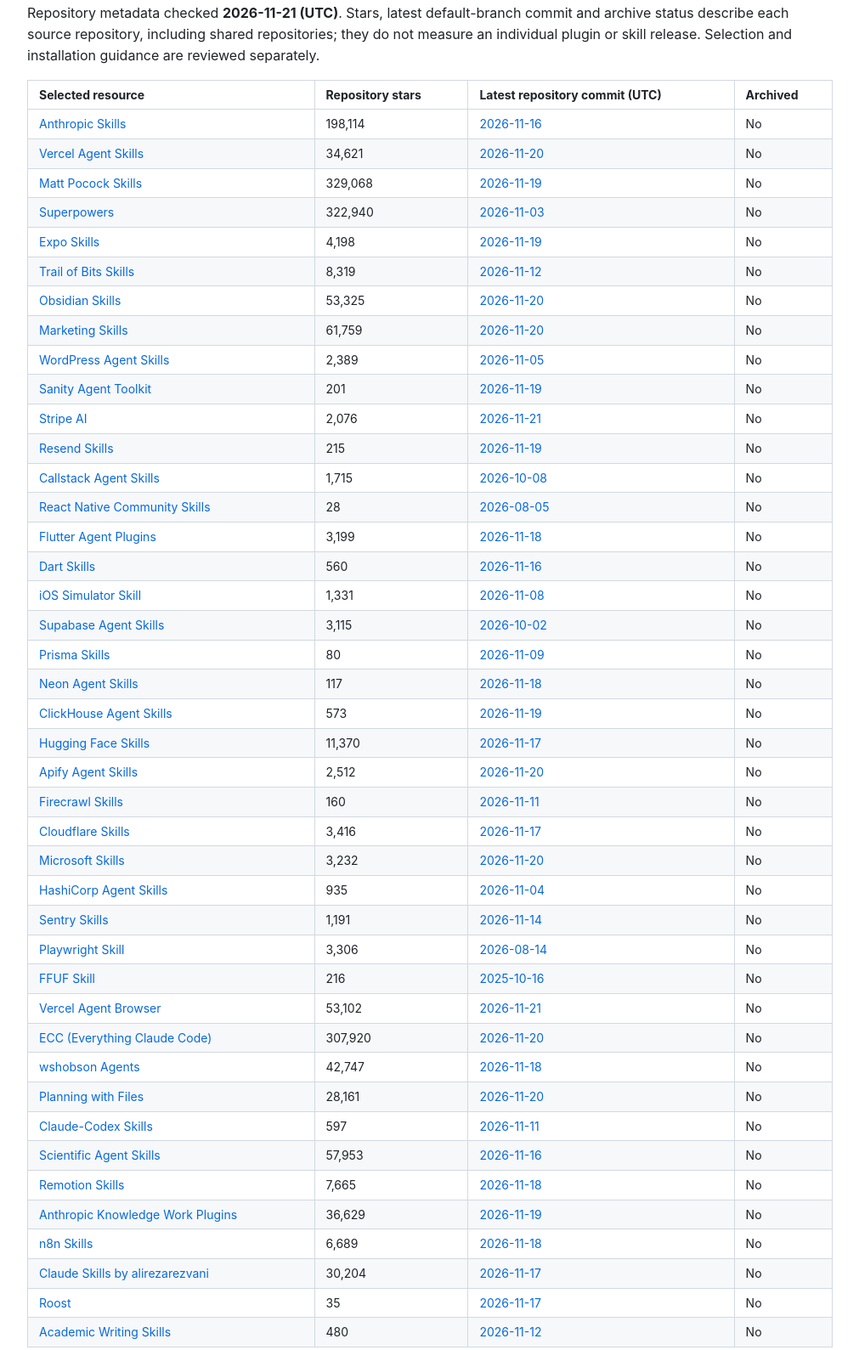
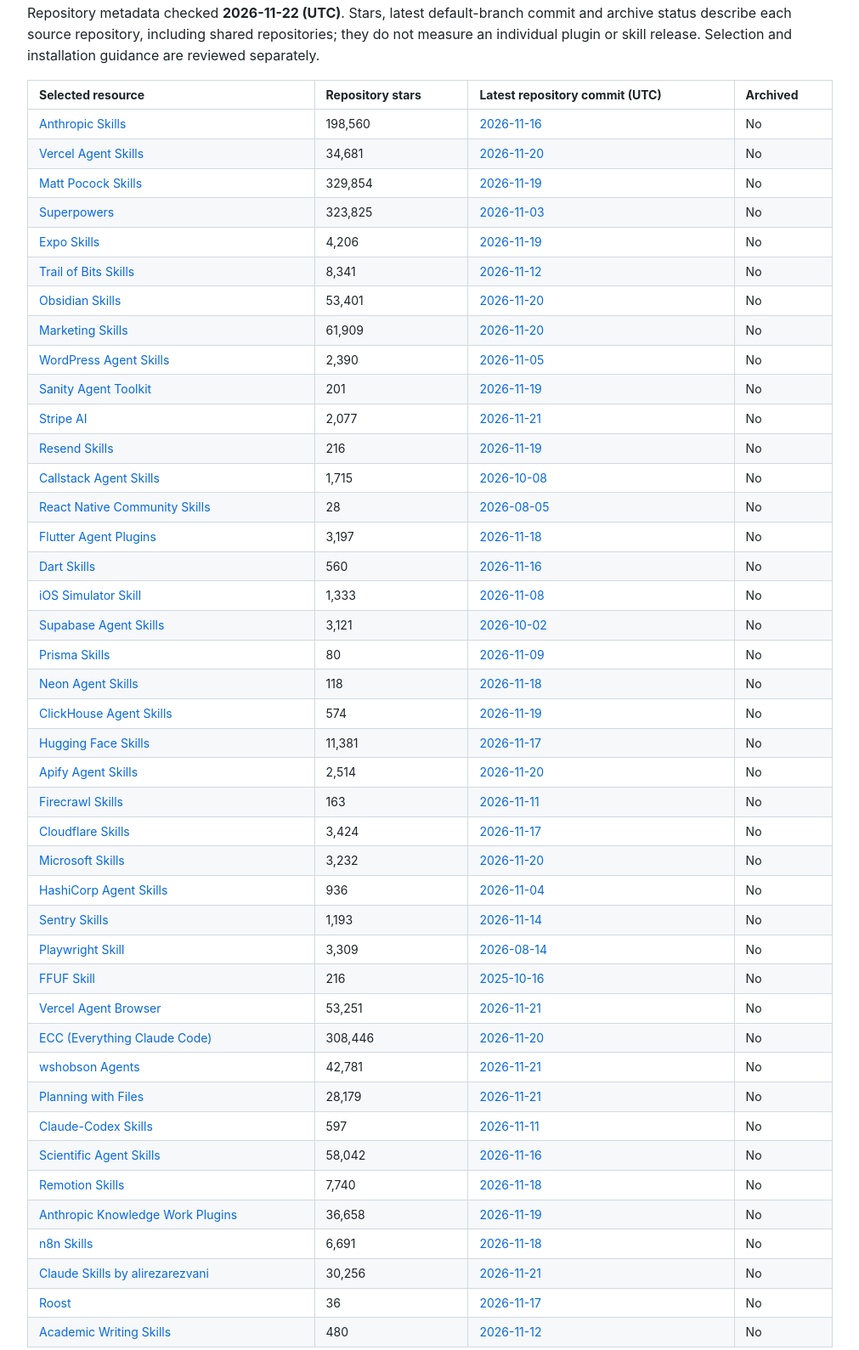
Before and after one commit to gbouslov/best-claude-code-skills, a plain HTML site: page docs/index.html in a window 1280 px wide. Shown: the part 9090-10679 px from the top of the page at 85% size, without its empty margins (134-1145 px from the left). Drawn offline with Linux system fonts and the light colour scheme.

Commit message:
Refresh public repository activity and README site

```diff
--- a/docs/index.html
+++ b/docs/index.html
@@ -563,7 +563,7 @@ running deployment commands.</pre></div>
 <p dir="auto">Source review dates above describe editorial checks of upstream scope and setup. The table below tracks repository metadata; a commit can change any file and does not establish when a particular skill changed.</p>
 
 <h2 dir="auto" id="repository-activity">Repository activity</h2>
-<p dir="auto">Repository metadata checked <strong>2026-11-21 (UTC)</strong>. Stars, latest default-branch commit and archive status describe each source repository, including shared repositories; they do not measure an individual plugin or skill release. Selection and installation guidance are reviewed separately.</p>
+<p dir="auto">Repository metadata checked <strong>2026-11-22 (UTC)</strong>. Stars, latest default-branch commit and archive status describe each source repository, including shared repositories; they do not measure an individual plugin or skill release. Selection and installation guidance are reviewed separately.</p>
 <markdown-accessiblity-table><div class="table-wrap"><table role="table">
 <thead>
 <tr>
@@ -576,55 +576,55 @@ running deployment commands.</pre></div>
 <tbody>
 <tr>
 <td><a href="https://github.com/anthropics/skills">Anthropic Skills</a></td>
-<td align="right">198,114</td>
+<td align="right">198,560</td>
 <td><a href="https://github.com/anthropics/skills/commit/e4bb5d960d87126ff3b3a8af1a104b7db67560ba">2026-11-16</a></td>
 <td>No</td>
 </tr>
 <tr>
 <td><a href="https://github.com/vercel-labs/agent-skills">Vercel Agent Skills</a></td>
-<td align="right">34,621</td>
+<td align="right">34,681</td>
 <td><a href="https://github.com/vercel-labs/agent-skills/commit/5a37a6329fbad3666c3207392a6a7c0110e92efb">2026-11-20</a></td>
 <td>No</td>
 </tr>
 <tr>
 <td><a href="https://github.com/mattpocock/skills">Matt Pocock Skills</a></td>
-<td align="right">329,068</td>
+<td align="right">329,854</td>
 <td><a href="https://github.com/mattpocock/skills/commit/abeeaf95660ba9e8b7c753eb38f441ca707a8823">2026-11-19</a></td>
 <td>No</td>
 </tr>
 <tr>
 <td><a href="https://github.com/obra/superpowers">Superpowers</a></td>
-<td align="right">322,940</td>
+<td align="right">323,825</td>
 <td><a href="https://github.com/obra/superpowers/commit/22f0b463e7a5e579904dd6211a520321035526f7">2026-11-03</a></td>
 <td>No</td>
 </tr>
 <tr>
 <td><a href="https://github.com/expo/skills">Expo Skills</a></td>
-<td align="right">4,198</td>
+<td align="right">4,206</td>
 <td><a href="https://github.com/expo/skills/commit/88d9bd79f3fa8452a778fbac65bae162c0b32ce4">2026-11-19</a></td>
 <td>No</td>
 </tr>
 <tr>
 <td><a href="https://github.com/trailofbits/skills">Trail of Bits Skills</a></td>
-<td align="right">8,319</td>
+<td align="right">8,341</td>
 <td><a href="https://github.com/trailofbits/skills/commit/149d7b21f4067765b82e67029730b42d228ef4b4">2026-11-12</a></td>
 <td>No</td>
 </tr>
 <tr>
 <td><a href="https://github.com/obsidianmd/obsidian-skills">Obsidian Skills</a></td>
-<td align="right">53,325</td>
+<td align="right">53,401</td>
 <td><a href="https://github.com/obsidianmd/obsidian-skills/commit/b110b2f8e9eb1f287892f937050dfd40af862cbb">2026-11-20</a></td>
 <td>No</td>
 </tr>
 <tr>
 <td><a href="https://github.com/coreyhaines31/marketingskills">Marketing Skills</a></td>
-<td align="right">61,759</td>
+<td align="right">61,909</td>
 <td><a href="https://github.com/coreyhaines31/marketingskills/commit/5b2b400eec1e7e1cec76245a715d0b0d4fd2a9c1">2026-11-20</a></td>
 <td>No</td>
 </tr>
 <tr>
 <td><a href="https://github.com/WordPress/agent-skills">WordPress Agent Skills</a></td>
-<td align="right">2,389</td>
+<td align="right">2,390</td>
 <td><a href="https://github.com/WordPress/agent-skills/commit/7374e6f1c913b3b02b25465d266d9c0e0a04fc96">2026-11-05</a></td>
 <td>No</td>
 </tr>
@@ -636,13 +636,13 @@ running deployment commands.</pre></div>
 </tr>
 <tr>
 <td><a href="https://github.com/stripe/ai">Stripe AI</a></td>
-<td align="right">2,076</td>
+<td align="right">2,077</td>
 <td><a href="https://github.com/stripe/ai/commit/1bb486909cc36ce608181c2af62c4716ba9cd7c7">2026-11-21</a></td>
 <td>No</td>
 </tr>
 <tr>
 <td><a href="https://github.com/resend/resend-skills">Resend Skills</a></td>
-<td align="right">215</td>
+<td align="right">216</td>
 <td><a href="https://github.com/resend/resend-skills/commit/063246e39987faebc2608f968ca13a02d994a0d4">2026-11-19</a></td>
 <td>No</td>
 </tr>
@@ -660,7 +660,7 @@ running deployment commands.</pre></div>
 </tr>
 <tr>
 <td><a href="https://github.com/flutter/agent-plugins">Flutter Agent Plugins</a></td>
-<td align="right">3,199</td>
+<td align="right">3,197</td>
 <td><a href="https://github.com/flutter/agent-plugins/commit/ff6d472ee66dbed566c4500edee460c94fde0a02">2026-11-18</a></td>
 <td>No</td>
 </tr>
@@ -672,13 +672,13 @@ running deployment commands.</pre></div>
 </tr>
 <tr>
 <td><a href="https://github.com/conorluddy/ios-simulator-skill">iOS Simulator Skill</a></td>
-<td align="right">1,331</td>
+<td align="right">1,333</td>
 <td><a href="https://github.com/conorluddy/ios-simulator-skill/commit/86fb9ba90a438bd2ee7ab640165bd77da396d941">2026-11-08</a></td>
 <td>No</td>
 </tr>
 <tr>
 <td><a href="https://github.com/supabase/agent-skills">Supabase Agent Skills</a></td>
-<td align="right">3,115</td>
+<td align="right">3,121</td>
 <td><a href="https://github.com/supabase/agent-skills/commit/c9be0e931b7930f7d02126d04774d904c381e7d7">2026-10-02</a></td>
 <td>No</td>
 </tr>
@@ -690,37 +690,37 @@ running deployment commands.</pre></div>
 </tr>
 <tr>
 <td><a href="https://github.com/neondatabase/agent-skills">Neon Agent Skills</a></td>
-<td align="right">117</td>
+<td align="right">118</td>
 <td><a href="https://github.com/neondatabase/agent-skills/commit/d3601d9e1f9398b96a1ee25047bafba5f04199eb">2026-11-18</a></td>
 <td>No</td>
 </tr>
 <tr>
 <td><a href="https://github.com/ClickHouse/agent-skills">ClickHouse Agent Skills</a></td>
-<td align="right">573</td>
+<td align="right">574</td>
 <td><a href="https://github.com/ClickHouse/agent-skills/commit/1008fd74c0912e2f4819d52324af8a2fac2b74c1">2026-11-19</a></td>
 <td>No</td>
 </tr>
 <tr>
 <td><a href="https://github.com/huggingface/skills">Hugging Face Skills</a></td>
-<td align="right">11,370</td>
+<td align="right">11,381</td>
 <td><a href="https://github.com/huggingface/skills/commit/5291c2b9365e06b175dc04817610c778623f4836">2026-11-17</a></td>
 <td>No</td>
 </tr>
 <tr>
 <td><a href="https://github.com/apify/agent-skills">Apify Agent Skills</a></td>
-<td align="right">2,512</td>
+<td align="right">2,514</td>
 <td><a href="https://github.com/apify/agent-skills/commit/190fc192e83ac229312461e69b727bbd5aa2147e">2026-11-20</a></td>
 <td>No</td>
 </tr>
 <tr>
 <td><a href="https://github.com/firecrawl/skills">Firecrawl Skills</a></td>
-<td align="right">160</td>
+<td align="right">163</td>
 <td><a href="https://github.com/firecrawl/skills/commit/1d4b0728d0f448cafef2eb8370c907fde7cb6f42">2026-11-11</a></td>
 <td>No</td>
 </tr>
 <tr>
 <td><a href="https://github.com/cloudflare/skills">Cloudflare Skills</a></td>
-<td align="right">3,416</td>
+<td align="right">3,424</td>
 <td><a href="https://github.com/cloudflare/skills/commit/5108325ecceabc899c761e07aa617b09c02445ee">2026-11-17</a></td>
 <td>No</td>
 </tr>
@@ -732,19 +732,19 @@ running deployment commands.</pre></div>
 </tr>
 <tr>
 <td><a href="https://github.com/hashicorp/agent-skills">HashiCorp Agent Skills</a></td>
-<td align="right">935</td>
+<td align="right">936</td>
 <td><a href="https://github.com/hashicorp/agent-skills/commit/5e30fa5c867ba6777c37e4206babfd08049c396f">2026-11-04</a></td>
 <td>No</td>
 </tr>
 <tr>
 <td><a href="https://github.com/getsentry/skills">Sentry Skills</a></td>
-<td align="right">1,191</td>
+<td align="right">1,193</td>
 <td><a href="https://github.com/getsentry/skills/commit/a582c51ee29d0f35e6ac321340796f77d43da733">2026-11-14</a></td>
 <td>No</td>
 </tr>
 <tr>
 <td><a href="https://github.com/lackeyjb/playwright-skill">Playwright Skill</a></td>
-<td align="right">3,306</td>
+<td align="right">3,309</td>
 <td><a href="https://github.com/lackeyjb/playwright-skill/commit/dd47a6a023e249eb1b36e9e943eab89d0900865d">2026-08-14</a></td>
 <td>No</td>
 </tr>
@@ -756,26 +756,26 @@ running deployment commands.</pre></div>
 </tr>
 <tr>
 <td><a href="https://github.com/vercel-labs/agent-browser">Vercel Agent Browser</a></td>
-<td align="right">53,102</td>
-<td><a href="https://github.com/vercel-labs/agent-browser/commit/45d8c11ddc1289dc0644da483f3d3825e5bd3f15">2026-11-21</a></td>
+<td align="right">53,251</td>
+<td><a href="https://github.com/vercel-labs/agent-browser/commit/d2dfc782ccdd79d25a9b4f0acced9321789cecb8">2026-11-21</a></td>
 <td>No</td>
 </tr>
 <tr>
 <td><a href="https://github.com/affaan-m/ECC">ECC (Everything Claude Code)</a></td>
-<td align="right">307,920</td>
+<td align="right">308,446</td>
 <td><a href="https://github.com/affaan-m/ECC/commit/4adeee6732a12d1540f49a4d50a38ce8c97f9a53">2026-11-20</a></td>
 <td>No</td>
 </tr>
 <tr>
 <td><a href="https://github.com/wshobson/agents">wshobson Agents</a></td>
-<td align="right">42,747</td>
-<td><a href="https://github.com/wshobson/agents/commit/42203085cfc5736204bf0f6d436dff7e1da0bf3f">2026-11-18</a></td>
+<td align="right">42,781</td>
+<td><a href="https://github.com/wshobson/agents/commit/91ff75307f5668916f3eb77d5ba556266c961376">2026-11-21</a></td>
 <td>No</td>
 </tr>
 <tr>
 <td><a href="https://github.com/OthmanAdi/planning-with-files">Planning with Files</a></td>
-<td align="right">28,161</td>
-<td><a href="https://github.com/OthmanAdi/planning-with-files/commit/c37abd73ff25f309a7b1b5991ef2149d5858bc49">2026-11-20</a></td>
+<td align="right">28,179</td>
+<td><a href="https://github.com/OthmanAdi/planning-with-files/commit/0d840dc9a48892a72d762a4295f7a59e56a112bd">2026-11-21</a></td>
 <td>No</td>
 </tr>
 <tr>
@@ -786,37 +786,37 @@ running deployment commands.</pre></div>
 </tr>
 <tr>
 <td><a href="https://github.com/K-Dense-AI/scientific-agent-skills">Scientific Agent Skills</a></td>
-<td align="right">57,953</td>
+<td align="right">58,042</td>
 <td><a href="https://github.com/K-Dense-AI/scientific-agent-skills/commit/ec59a29a03d5c40f73ab40878df04860bc00e876">2026-11-16</a></td>
 <td>No</td>
 </tr>
 <tr>
 <td><a href="https://github.com/remotion-dev/skills">Remotion Skills</a></td>
-<td align="right">7,665</td>
+<td align="right">7,740</td>
 <td><a href="https://github.com/remotion-dev/skills/commit/6f55706d1069e512430582ad86e4e57dc07afe1b">2026-11-18</a></td>
 <td>No</td>
 </tr>
 <tr>
 <td><a href="https://github.com/anthropics/knowledge-work-plugins">Anthropic Knowledge Work Plugins</a></td>
-<td align="right">36,629</td>
+<td align="right">36,658</td>
 <td><a href="https://github.com/anthropics/knowledge-work-plugins/commit/0e0fcacddcc892eb92a1b7873ff9d68159c47571">2026-11-19</a></td>
 <td>No</td>
 </tr>
 <tr>
 <td><a href="https://github.com/czlonkowski/n8n-skills">n8n Skills</a></td>
-<td align="right">6,689</td>
+<td align="right">6,691</td>
 <td><a href="https://github.com/czlonkowski/n8n-skills/commit/ecdeca6f760b56bb1b11c0a7c961f11b69cb87d5">2026-11-18</a></td>
 <td>No</td>
 </tr>
 <tr>
 <td><a href="https://github.com/alirezarezvani/claude-skills">Claude Skills by alirezarezvani</a></td>
-<td align="right">30,204</td>
-<td><a href="https://github.com/alirezarezvani/claude-skills/commit/f8593c4941210a621a6629ce1da9e07897976d5f">2026-11-17</a></td>
+<td align="right">30,256</td>
+<td><a href="https://github.com/alirezarezvani/claude-skills/commit/5909a72e62b5fbb809935fb6a55b58bdbe175074">2026-11-21</a></td>
 <td>No</td>
 </tr>
 <tr>
 <td><a href="https://github.com/Beakpoint-Insights/roost">Roost</a></td>
-<td align="right">35</td>
+<td align="right">36</td>
 <td><a href="https://github.com/Beakpoint-Insights/roost/commit/9567828d5c3bb7bcbcc0e9738052be52ca36b4ae">2026-11-17</a></td>
 <td>No</td>
 </tr>
```
Also changed, not shown: 1 other file.
